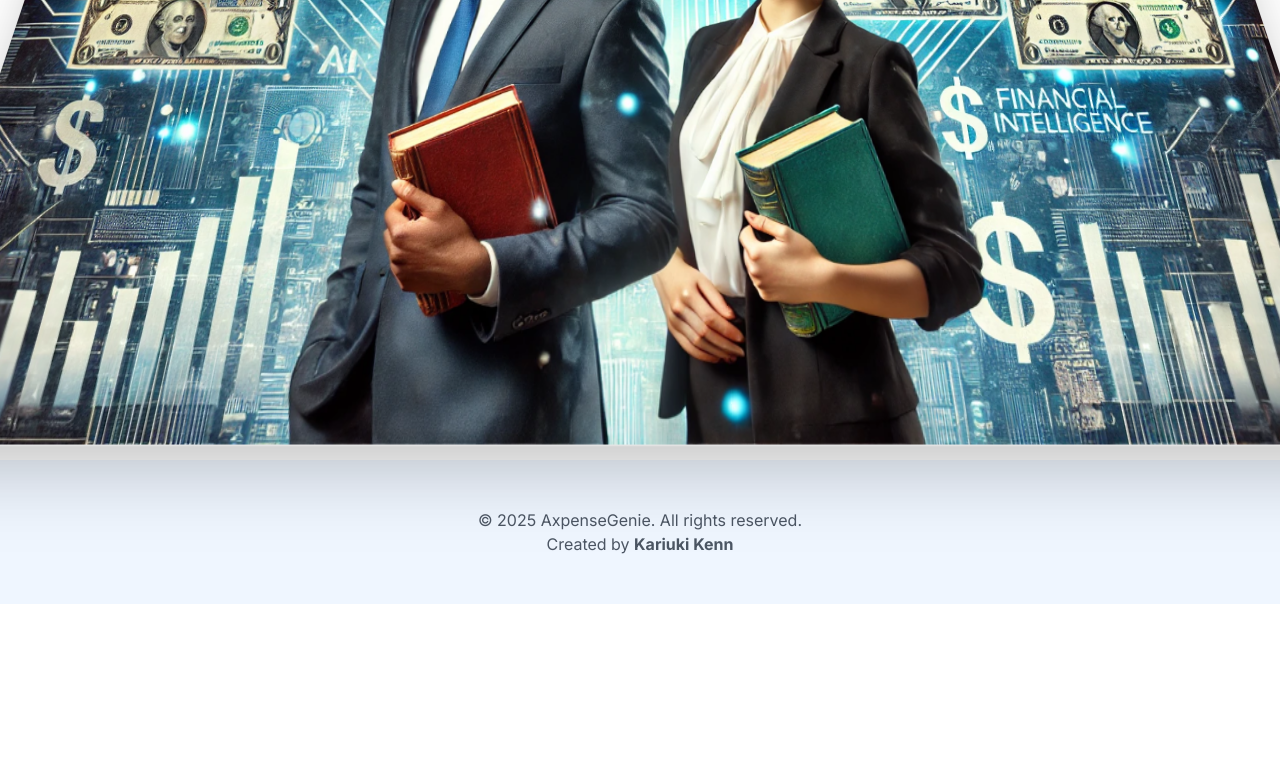
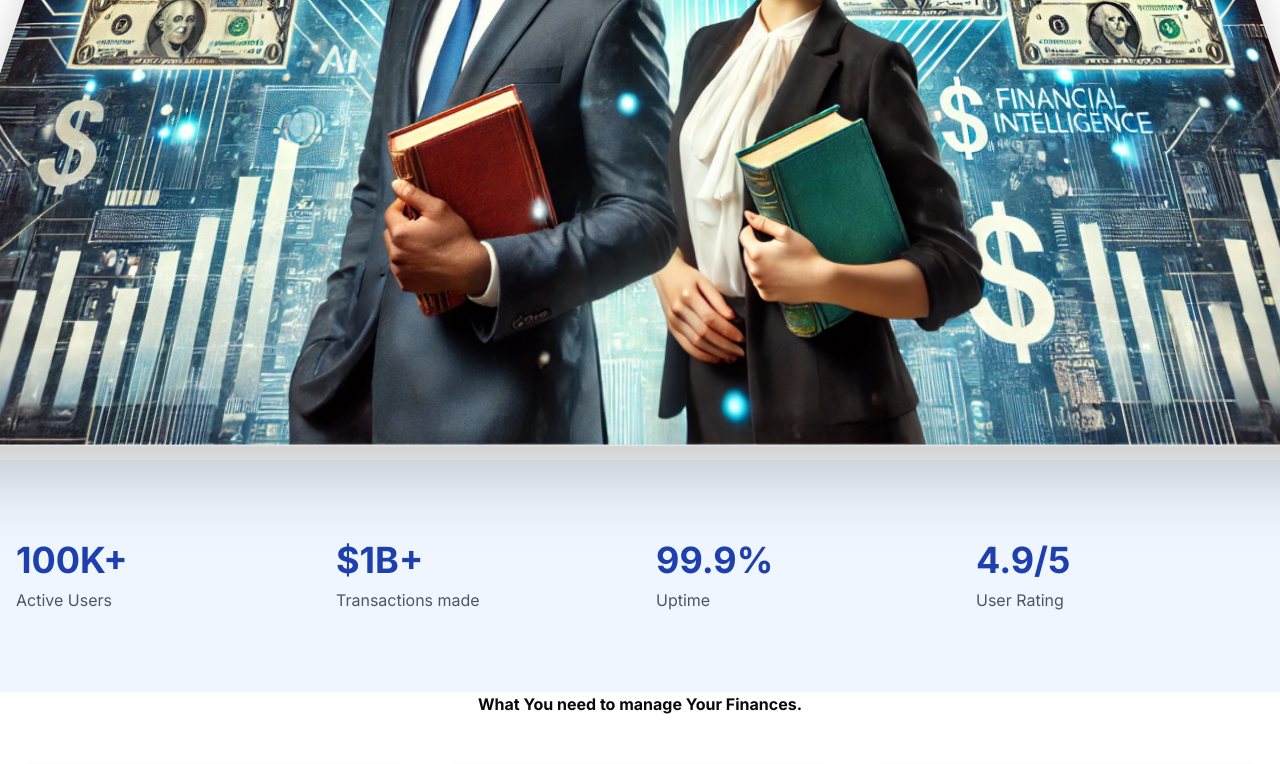
Before and after one commit to Kariuki11/FinTrack-AI, a Next.js app: page / in a window 1280 px wide. Shown: the part 1082-1846 px from the top of the page. Before the commit the page ends 1686 px from the top, so only its background shows below. Built offline with nearby package versions, Linux system fonts and the light colour scheme; no server answers.

Commit message:
New changes on page.jsx, landing.js

```diff
--- a/app/page.js
+++ /dev/null
@@ -1,10 +0,0 @@
-import HeroSection from "@/components/hero";
-import {Button} from "@/components/ui/button"
-
-export default function Home() {
-  return (
-    <div className="mt-40">
-      <HeroSection />
-  </div>
-  );
-}
--- /dev/null
+++ b/app/page.jsx
@@ -0,0 +1,44 @@
+import HeroSection from "@/components/hero";
+import {Button} from "@/components/ui/button"
+import { Card, CardContent } from "@/components/ui/card";
+import { featuresData, statsData } from "@/data/landing";
+
+export default function Home() {
+  return (
+    <div className="mt-40">
+      <HeroSection />
+
+      <section className="py-20 bg-blue-50">
+        <div className="container mx-auto px-4">
+          <div className="grid grid-cols-2 md:grid-cols-4 gap-8">
+            {statsData.map((statsData, index) =>(
+              <div key={index}>
+                <div className="text-4xl font-bold text-blue-800 mb-2">{statsData.value}</div>
+                <div className="text-gray-600">{statsData.label}</div>
+              </div>
+            ))}
+          </div>
+        </div>
+      </section>
+
+      <section>
+        <div className="container mx-auto px-4">
+          <h2 className="3xl font-bold text-center mb-12">
+            What You need to manage Your Finances.
+          </h2>
+          <div className="grid grid-cols-1 md:grid-cols-2 lg:grid-cols-3 gap-8">
+            {featuresData.map((feature, index)=>(
+              <Card key={index} className="p-6">
+                <CardContent className="space-y-4 pt-4">
+                    {feature.icon}
+                    <h3 className="text-xl font-semibold">{feature.title}</h3>
+                    <p className="text-gray-600">{feature.description}</p>
+                </CardContent>
+              </Card>
+            ))}
+          </div>
+        </div>
+      </section>
+  </div>
+  );
+}
--- a/data/landing.jsx
+++ b/data/landing.js
@@ -10,12 +10,12 @@
   // Stats Data
   export const statsData = [
     {
-      value: "50K+",
+      value: "100K+",
       label: "Active Users",
     },
     {
-      value: "$2B+",
-      label: "Transactions Tracked",
+      value: "$1B+",
+      label: "Transactions made",
     },
     {
       value: "99.9%",
```
